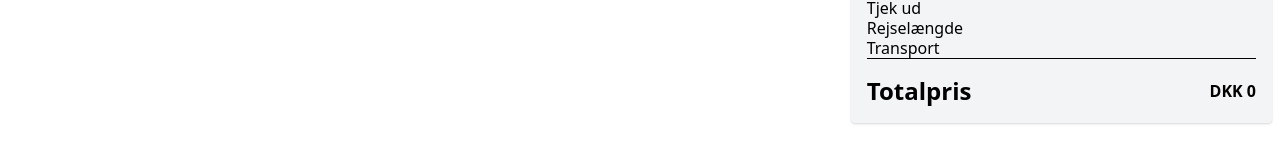
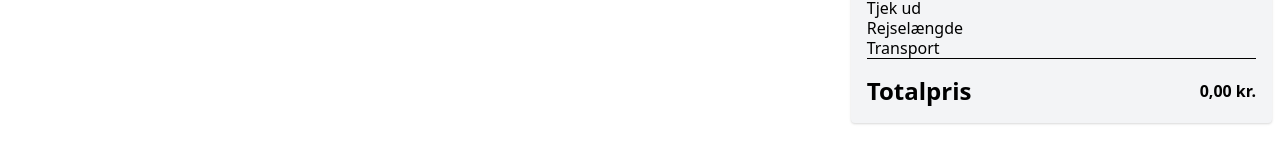
Before and after one commit to kasperbirch1/thinggaard-test, a React (Create React App) app: page /order in a window 1280 px wide. Shown: the part 399-562 px from the top of the page. Built offline with nearby package versions, Linux system fonts and the light colour scheme; no server answers.

Commit message:
Fixed currency display

```diff
--- a/src/components/OrderTotal.js
+++ b/src/components/OrderTotal.js
@@ -5,6 +5,15 @@ const OrderTotal = ({ tailwindCSS }) => {
   const { currentTrip, order, participantsData } = useContext(globalContext);
   let extraPrice=0;
   let totalPrice=order? order.booking_amount : 0;
+
+  var formatter = new Intl.NumberFormat('da-DK', {
+    style: 'currency',
+    currency: 'DKK',
+
+    // These options are needed to round to whole numbers if that's what you want.
+    //minimumFractionDigits: 0, // (this suffices for whole numbers, but will print 2500.10 as $2,500.1)
+    //maximumFractionDigits: 0, // (causes 2500.99 to be printed as $2,501)
+  });
 
   participantsData.map((participant, participantKey) => {
     order.participants.map((orderParticipant, orderParticipantKey) => {
@@ -65,7 +74,7 @@ const OrderTotal = ({ tailwindCSS }) => {
         </div>
         <div className="md:flex md:justify-between md:items-center border-black border-t pt-4">
           <h2 className="font-bold text-2xl">Totalpris</h2>
-          <h3 className="font-semibold">DKK {totalPrice+extraPrice}</h3>
+          <h3 className="font-semibold">{formatter.format(totalPrice+extraPrice)}</h3>
         </div>
       </div>
     </div>
```
